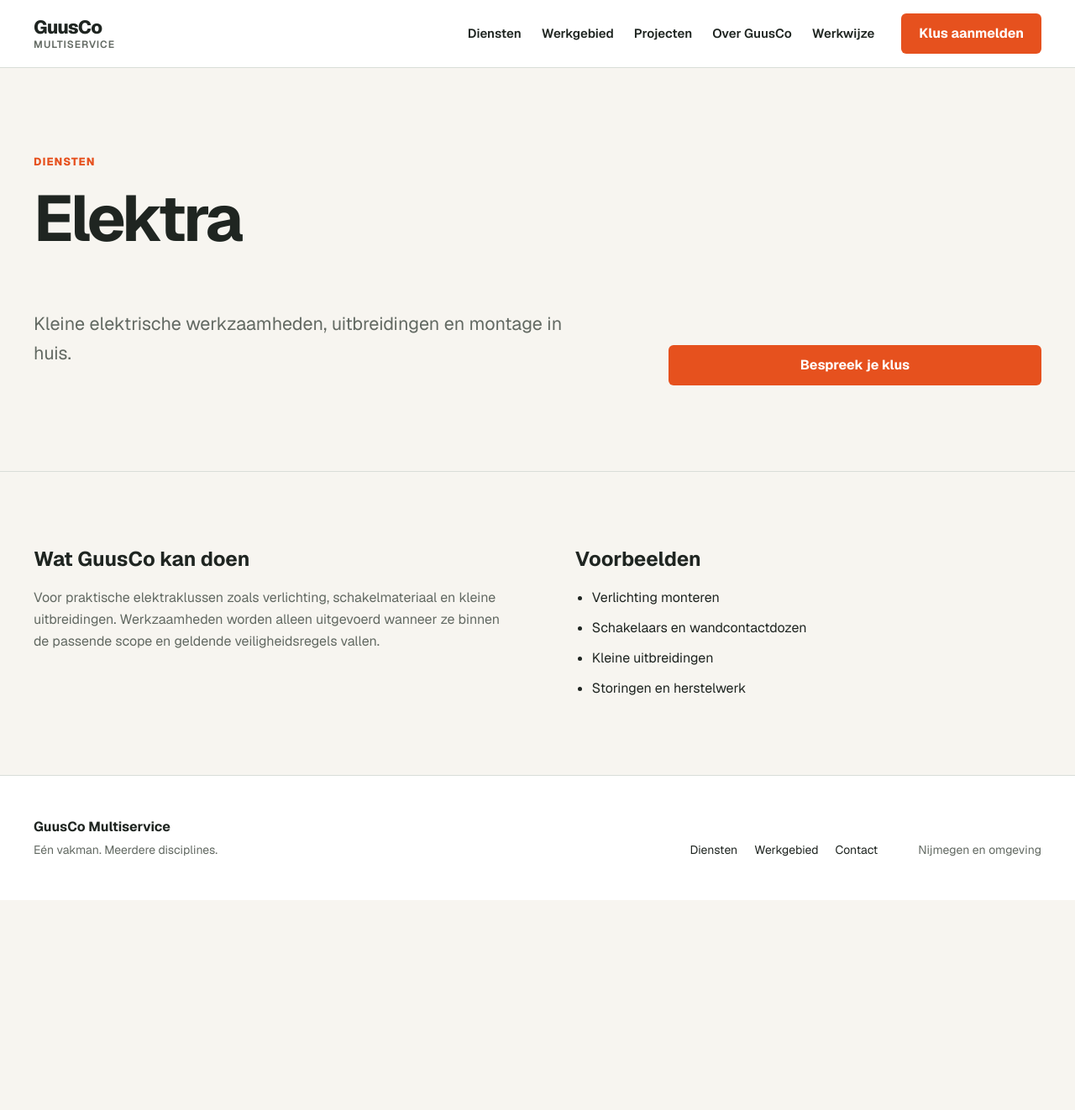
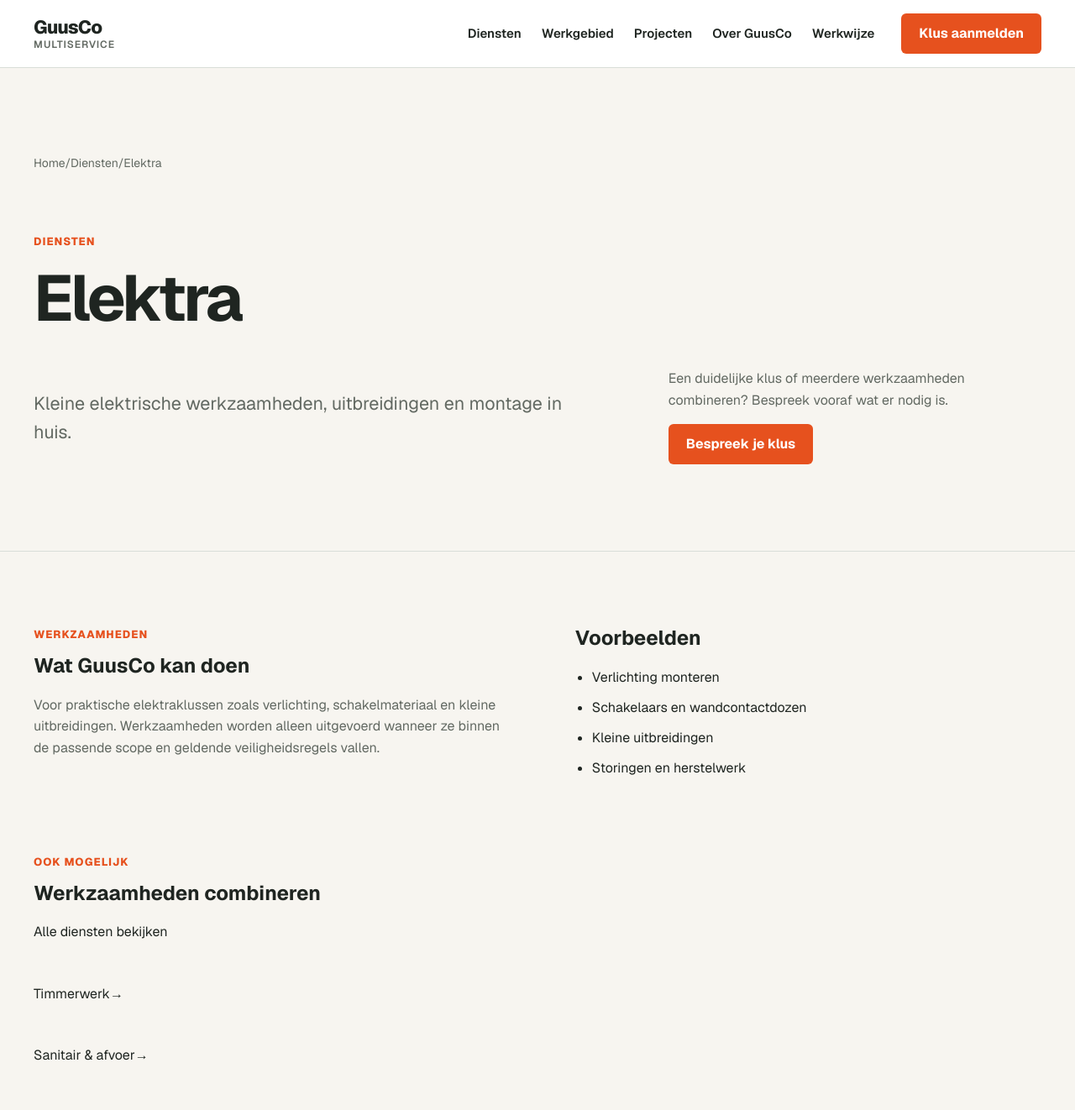
Before and after one commit to ambupilot/guusco-multi-service-website, a Next.js app: page /diensten/elektra in a window 1280 px wide. Shown: the top 1322 px of the page at 84% size. Before the commit the page ends 1072 px from the top, so only its background shows below. Built offline with nearby package versions, Linux system fonts and the light colour scheme.

Commit message:
feat: improve service detail pages

```diff
--- a/src/app/diensten/[slug]/page.tsx
+++ b/src/app/diensten/[slug]/page.tsx
@@ -1,23 +1,156 @@
 import type { Metadata } from "next";
 import Link from "next/link";
 import { notFound } from "next/navigation";
+import { ServiceIcon } from "@/components/services/ServiceIcon";
 import { getService, services } from "@/data/services";
 
 export function generateStaticParams() {
   return services.map((service) => ({ slug: service.slug }));
 }
 
-export async function generateMetadata({ params }: { params: Promise<{ slug: string }> }): Promise<Metadata> {
+export async function generateMetadata({
+  params,
+}: {
+  params: Promise<{ slug: string }>;
+}): Promise<Metadata> {
   const { slug } = await params;
   const service = getService(slug);
+
   if (!service) return {};
-  return { title: service.title, description: `${service.intro} GuusCo Multiservice in Nijmegen en omgeving.` };
+
+  const path = `/diensten/${service.slug}`;
+  const description = `${service.intro} GuusCo Multiservice in Nijmegen en omgeving.`;
+
+  return {
+    title: service.title,
+    description,
+    alternates: {
+      canonical: path,
+    },
+    openGraph: {
+      title: `${service.title} | GuusCo Multiservice`,
+      description,
+      url: path,
+      type: "website",
+    },
+  };
 }
 
-export default async function ServicePage({ params }: { params: Promise<{ slug: string }> }) {
+export default async function ServicePage({
+  params,
+}: {
+  params: Promise<{ slug: string }>;
+}) {
   const { slug } = await params;
   const service = getService(slug);
+
   if (!service) notFound();
 
-  return <main className="service-detail"><section className="service-detail__hero"><div className="container service-detail__hero-inner"><div><p className="eyebrow">Diensten</p><h1>{service.title}</h1><p className="service-detail__intro">{service.intro}</p></div><Link className="button button--primary" href="/contact">Bespreek je klus</Link></div></section><section className="service-detail__content"><div className="container service-detail__grid"><div><h2>Wat GuusCo kan doen</h2><p>{service.description}</p></div><div><h2>Voorbeelden</h2><ul>{service.examples.map((item) => <li key={item}>{item}</li>)}</ul></div></div></section></main>;
+  const relatedServices = services
+    .filter((item) => item.slug !== service.slug)
+    .slice(0, 3);
+
+  return (
+    <main className="service-detail">
+      <section className="service-detail__hero">
+        <div className="container">
+          <nav className="service-detail__breadcrumb" aria-label="Kruimelpad">
+            <Link href="/">Home</Link>
+            <span aria-hidden="true">/</span>
+            <Link href="/diensten">Diensten</Link>
+            <span aria-hidden="true">/</span>
+            <span>{service.title}</span>
+          </nav>
+
+          <div className="service-detail__hero-inner">
+            <div>
+              <div className="service-detail__icon" aria-hidden="true">
+                <ServiceIcon slug={service.slug} />
+              </div>
+              <p className="eyebrow">Diensten</p>
+              <h1>{service.title}</h1>
+              <p className="service-detail__intro">{service.intro}</p>
+            </div>
+
+            <div className="service-detail__hero-action">
+              <p>
+                Een duidelijke klus of meerdere werkzaamheden combineren?
+                Bespreek vooraf wat er nodig is.
+              </p>
+              <Link className="button button--primary" href="/contact">
+                Bespreek je klus
+              </Link>
+            </div>
+          </div>
+        </div>
+      </section>
+
+      <section className="service-detail__content">
+        <div className="container service-detail__grid">
+          <div>
+            <p className="eyebrow">Werkzaamheden</p>
+            <h2>Wat GuusCo kan doen</h2>
+            <p>{service.description}</p>
+          </div>
+
+          <div className="service-detail__examples">
+            <h2>Voorbeelden</h2>
+            <ul>
+              {service.examples.map((item) => (
+                <li key={item}>{item}</li>
+              ))}
+            </ul>
+          </div>
+        </div>
+      </section>
+
+      <section className="service-detail__related">
+        <div className="container">
+          <div className="service-detail__related-heading">
+            <div>
+              <p className="eyebrow">Ook mogelijk</p>
+              <h2>Werkzaamheden combineren</h2>
+            </div>
+            <Link className="text-link" href="/diensten">
+              Alle diensten bekijken
+            </Link>
+          </div>
+
+          <div className="service-detail__related-grid">
+            {relatedServices.map((item) => (
+              <Link
+                className="service-detail__related-card"
+                href={`/diensten/${item.slug}`}
+                key={item.slug}
+              >
+                <div aria-hidden="true">
+                  <ServiceIcon slug={item.slug} />
+                </div>
+                <span>{item.title}</span>
+                <span aria-hidden="true">→</span>
+              </Link>
+            ))}
+          </div>
+        </div>
+      </section>
+
+      <section className="service-detail__cta">
+        <div className="container service-detail__cta-inner">
+          <div>
+            <p className="eyebrow">Een klus in gedachten?</p>
+            <h2>Vertel wat er moet gebeuren.</h2>
+          </div>
+          <div>
+            <p>
+              GuusCo werkt in Nijmegen en circa 20 kilometer daaromheen voor
+              kleine en middelgrote klussen.
+            </p>
+            <Link className="button button--primary" href="/contact">
+              Klus aanmelden
+            </Link>
+          </div>
+        </div>
+      </section>
+    </main>
+  );
 }
```
